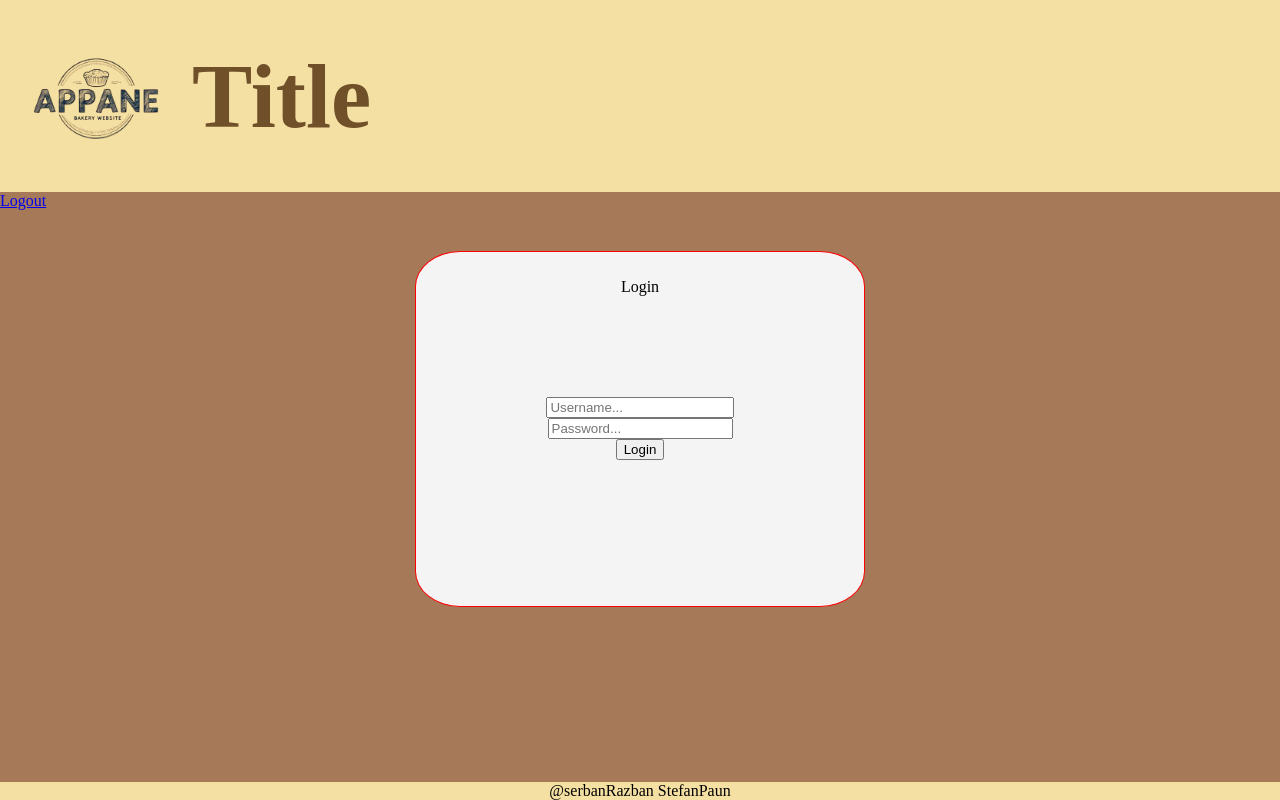
After one commit to paunpaun/Appane, a PHP site: page /login.php in a window 1280 px wide. The commit adds this page. Run offline with PHP 8.4, Linux system fonts and the light colour scheme.

Commit message:
login and database

```diff
--- a/database/recall.php
+++ b/database/recall.php
@@ -1,10 +1,31 @@
 <?php
 include 'connection.php';
+
 $mysql = new MysqlClass();
 $connessione = $mysql->connetti();
 
-function ricercaUtenti($email){
+function ricercaUtenti($email, $password){
     global $connessione;
+    $sql = "SELECT idUser FROM tCliente WHERE email = ? AND password = ?";
 
+    if ($stmt = $connessione->prepare($sql)) {
+        $stmt->bind_param("ss", $email, $password);
+        $stmt->execute();
+        $result = $stmt->get_result();
 
+        if ($result->num_rows > 0) {
+            $row = $result->fetch_assoc();
+            $id = $row['idUser'];
+            session_start();
+            $_SESSION["idUser"] = $id;
+            header("Location: index.php");
+            exit();
+        } else {
+            echo "Email o password errati.";
+        }
+
+        $stmt->close();
+    } else {
+        echo "Errore nella query.";
+    }
 }
--- a/front-office/css/style.css
+++ b/front-office/css/style.css
@@ -31,7 +31,7 @@ h4, h5{
 
 html {font-size: 100%;} /* 16px */
 
-h1 {font-size: 5.652rem; /* 90.4px */}
+h1 {font-size: 5.652rem; /* 90.4px */ margin: 0;}
 
 h2 {font-size: 3.997rem; /* 64px */}
 
@@ -47,9 +47,8 @@ small {font-size: 0.707rem; /* 11.36px */}
   height: 100%;
   background-color: var(--background);
   display: flex;
-  justify-content: center;
   align-items: center;
-  flex-flow: column nowrap;
+  flex-direction: column;
 }
 
 .header{
@@ -61,6 +60,8 @@ small {font-size: 0.707rem; /* 11.36px */}
 .header .header-text{
   flex: 1;
   color: var(--text);
+  display: flex;
+  align-items: center;
 }
 
 .logo{
@@ -104,3 +105,44 @@ small {font-size: 0.707rem; /* 11.36px */}
   height: 70%;
   background-color: var(--background);
  }
+
+.main-content-navigation_bar{
+  height: 10%;
+  width: 100%;
+}
+
+.main-content-login-container{
+  height: 60%;
+  width: 35%;
+  border: 1px solid red;
+  background-color: #f4f4f4;
+  border-radius: 10%;
+  display: flex;
+  flex-direction: column;
+}
+
+.main-content-login-container header{
+  height: 20%;
+  width: 100%;
+  display: flex;
+  align-items: center;
+  justify-content: center;
+}
+
+.main-content-menu-container{
+  display: flex;
+}
+
+.main-content-login-container-content{
+  overflow: hidden;
+  width: 100%;
+  height: 60%;
+  display: flex;
+  flex-direction: column;
+  justify-content: center;
+  align-items: center;
+}
+
+.main-content-login-container-content input[type="text"] {
+  width: 40%;
+}
--- /dev/null
+++ b/front-office/login.php
@@ -0,0 +1,54 @@
+<?php
+session_start();
+include '../database/recall.php';
+
+
+$errore = ""; // Variabile per mostrare eventuali errori
+
+if ($_SERVER["REQUEST_METHOD"] == "POST") {
+    $email = $_POST["email"];
+    $password = $_POST["password"];
+
+    ricercaUtenti($email, $password);
+}
+?>
+
+<!DOCTYPE html>
+<html lang="en">
+<head>
+    <link rel="stylesheet" href="css/style.css">
+    <meta charset="UTF-8">
+    <meta name="viewport" content="width=device-width, initial-scale=1.0">
+    <title>Login</title>
+</head>
+<body>
+    <header class="header">
+        <div class="logo">
+            <img src="img/Appane_logo.png" alt="Logo">
+        </div>
+        <div class="header-text">
+            <h1>Title</h1>
+        </div>
+    </header>
+
+    <div class="main-content">
+        <div class="main-content-navigation_bar">
+            <a href="index.php">Logout</a>
+        </div>
+
+        <div class="main-content-login-container">
+            <header>Login</header>
+            <?php if (!empty($errore)) echo "<p style='color: red; text-align: center;'>$errore</p>"; ?>
+            <form class="main-content-login-container-content" method="POST" action="login.php">
+                <input type="text" name="email" placeholder="Username..." required>
+                <input type="password" name="password" placeholder="Password..." required>
+                <input type="submit" value="Login">
+            </form>
+        </div>
+    </div>
+
+    <footer class="footer">
+        @serbanRazban StefanPaun
+    </footer>
+</body>
+</html>
--- /dev/null
+++ b/front-office/logout.php
@@ -0,0 +1,5 @@
+<?php
+session_start();
+session_destroy();
+header("Location: index.php");
+exit();
```
Also changed, not shown: front-office/index.php (renamed from front-office/front-office.php, +17 -1 lines).
